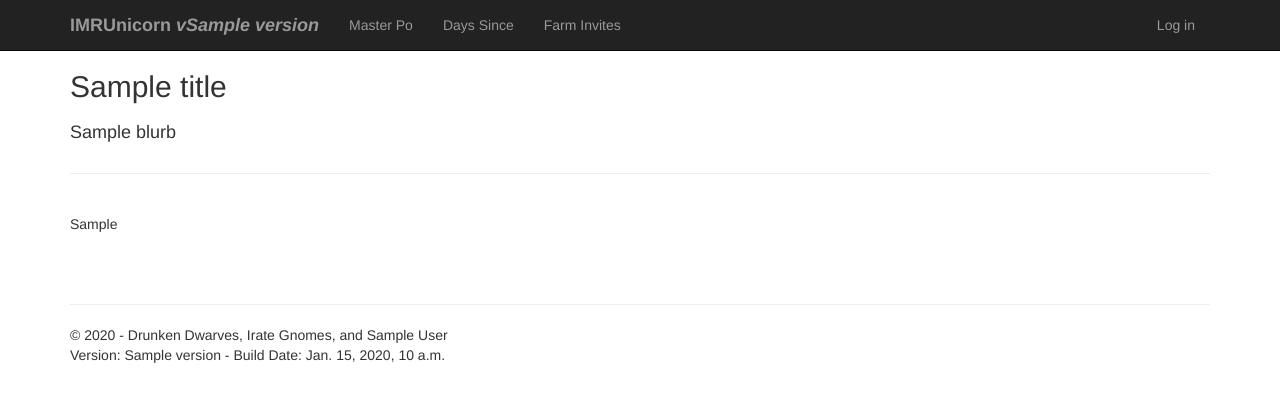
After one commit to benspelledabc/djangosite, a Django app: template imrunicorn/farminvite/templates/farminvite/simple_use_variables.html in a window 1280 px wide. The commit adds this page. Shown: the top 402 px of the page. Run offline with Django 3.2, Linux system fonts and the light colour scheme; the template is opened without the code that fills it: most values are stand-ins (such as "Sample title", 1, 10 or a date in 2020); some libraries are stand-ins or nearby versions.

```diff
--- /dev/null
+++ b/imrunicorn/farminvite/templates/farminvite/simple_use_variables.html
@@ -0,0 +1,23 @@
+{% extends "imrunicorn/layout.html" %}
+{% block content %}
+{% load humanize %}
+<h2>{{ title }}</h2>
+
+
+<div class="row">
+    <div class="col-md-12">
+        <h4>{{ blurb }}</h4>
+    </div>
+</div><hr />
+<br />
+<div class="row">
+    <div class="col-md-12" align="left">
+    {% autoescape off %}
+    <p>{{ table_data }}</p>
+    {% endautoescape %}
+    </div>
+</div>
+
+<br/><br/>
+
+{% endblock %}
--- a/imrunicorn/farminvite/urls.py
+++ b/imrunicorn/farminvite/urls.py
@@ -3,6 +3,7 @@ from . import views
 
 urlpatterns = [
     path('', views.page_farm_invites_view, name='farm_invites_home'),
+    path('checklist/', views.page_farm_check_list, name='farm_check_list'),
     path('map/', views.page_farm_invites_map_fake, name='farm_invites_map_fake'),
     path('map-of-the-farm-k98k-is-great-m1-garand-wins-wars/', views.page_farm_invites_map, name='farm_invites_map_secret_sort_of'),
     # path('map-of-the-farm-President-Trump-Appleseed-k98k-is-great-22lr-is-pitd/', views.page_farm_invites_map, name='farm_invites_map_secret_sort_of'),
--- a/imrunicorn/imrunicorn/templates/imrunicorn/layout.html
+++ b/imrunicorn/imrunicorn/templates/imrunicorn/layout.html
@@ -86,6 +86,7 @@
                     <a aria-expanded="false" aria-haspopup="true" class="nav-link dropdown-toggle"
                        data-toggle="dropdown" href="#" id="navbarDropdownMenuLink">Farm Invites</a>
                     <div aria-labelledby="navbarDropdownMenuLink" class="dropdown-menu">
+                        <a class="dropdown-item" href="{% url 'farm_check_list' %}"> Check List</a><br/>
                         <a class="dropdown-item" href="{% url 'farm_invites_home' %}"> Invite List (View)</a><br/>
                         <a class="dropdown-item" href="{% url 'farm_invites_map_fake' %}"> Map (Shared-On-Invite)</a><br/>
                     </div>
```
Also changed, not shown: imrunicorn/farminvite/views.py (+24 -0 lines).
